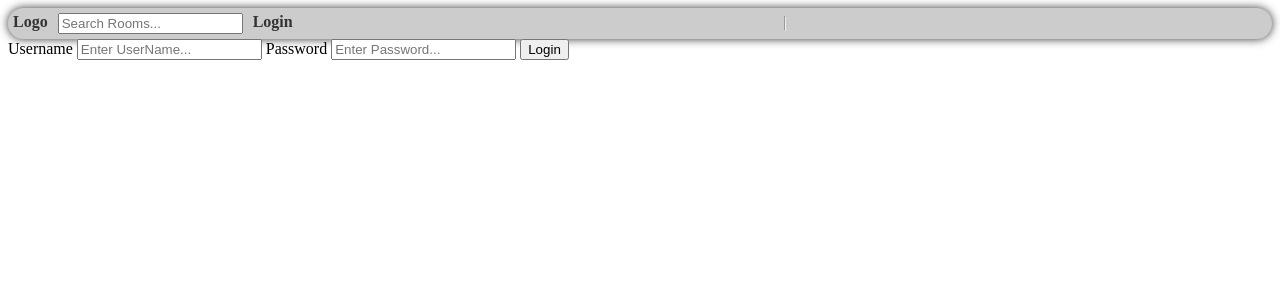
After one commit to Gabryte/BlogSantanni, a Django app: page /login/ in a window 1280 px wide. The commit adds this page. Shown: the top 300 px of the page. Run offline with Django 4.2, Linux system fonts and the light colour scheme; some libraries are stand-ins or nearby versions.

Commit message:
added login page

```diff
--- a/baseProject/forms.py
+++ b/baseProject/forms.py
@@ -1,3 +1,4 @@
+from django.contrib.auth.models import User
 from django.forms import ModelForm
 from .models import Room, Topic, Message
 
@@ -5,3 +6,8 @@ class RoomForm(ModelForm):
     class Meta:
         model = Room
         fields = '__all__'
+
+class UserForm(ModelForm):
+    class Meta:
+        model = User
+        fields = ['username','password']
--- a/baseProject/templates/baseProject/home.html
+++ b/baseProject/templates/baseProject/home.html
@@ -37,6 +37,7 @@
             {% endfor %}
         </nav>
     <section class="rooms">
+        <h5>{{ rooms_count }} rooms available</h5>
         <a href="{% url 'create-room' %}">Create a Room for blogging</a>
         <div>
             {% for room in rooms %}
@@ -45,6 +46,7 @@
                 <a href="{% url 'delete-room' room.id %}">Delete</a>
                 <span>@{{room.host.username}}</span>
                 <h5>{{ room.id }} -- <a href="{% url 'room' room.id %}">{{ room.name }}</a></h5>
+                <p>{{ room.description }}</p>
                 <small>{{room.topic.name}}</small>
                 <hr/>
             </div>
--- /dev/null
+++ b/baseProject/templates/baseProject/login_register.html
@@ -0,0 +1,15 @@
+{% extends 'main.html' %}
+{% load crispy_forms_filters %}
+{% block content %}
+    <section>
+    <form method="POST" action="">
+        {% csrf_token %}
+
+        <label for="username">Username</label>
+        <input type="text" name="username" placeholder="Enter UserName..." id="username">
+        <label for="password">Password</label>
+        <input type="password" name="password" placeholder="Enter Password..." id="password">
+        <input type="submit" value="Login">
+    </form>
+    </section>
+{% endblock %}
--- a/baseProject/templates/baseProject/room_form.html
+++ b/baseProject/templates/baseProject/room_form.html
@@ -5,7 +5,10 @@
     <div>
         <form method="POST" action="">
             {% csrf_token %}
-            {{ form|crispy }}
+            <label for="email">Email</label>
+            <input type="email" name="email" placeholder="Enter Email..." id="email">
+            <label for="password">Password</label>
+            <input type="password" name="password" placeholder="Enter Password..." id="password">
             <button type="submit">Submit</button>
         </form>
     </div>
--- a/baseProject/urls.py
+++ b/baseProject/urls.py
@@ -3,9 +3,11 @@ from . import views
 from django.http import HttpResponse
 
 urlpatterns = [
+
     path('', views.home, name='home'),
     path('room/<str:pk>/', views.room, name='room'),
     path('create-room/', views.createRoom, name='create-room'),
     path('update-room/<str:pk>', views.updateRoom, name='update-room'),
     path('delete-room/<str:pk>', views.deleteRoom, name='delete-room'),
+    path('login/', views.loginPage, name='loginPage'),
 ]
--- a/baseProject/views.py
+++ b/baseProject/views.py
@@ -1,16 +1,32 @@
+from django.contrib.auth.models import User
+from django.contrib import messages
 from django.shortcuts import render, redirect
 from .models import Room, Topic
 from .forms import RoomForm
-
+from django.db.models import Q
 
 # Create your views here.
 
 
+def loginPage(request):
+    if request.method == 'POST':
+        username = request.POST.get('username')
+        password = request.POST.get('password')
+        try:
+            user = User.objects.get(username=username)
+        except:
+            messages.error(request, 'Username does not exist')
+
+    context = {}
+    return render(request, 'baseProject/login_register.html',context)
+
 def home(request):
     q = request.GET.get('q') if request.GET.get('q') != None else ''
-    rooms = Room.objects.filter(topic__name__icontains=q).order_by('-updated')
+    rooms = Room.objects.filter(Q(topic__name__icontains=q) | Q(name__icontains=q) | Q(description__icontains=q)).order_by('-updated')
     topic = Topic.objects.all()
-    context = {'rooms':rooms, 'topics':topic}
+
+    rooms_count = rooms.count()
+    context = {'rooms':rooms, 'topics':topic, 'rooms_count':rooms_count}
     return render(request, 'baseProject/home.html',context)
 def room(request, pk):
     room = Room.objects.get(id=pk)
--- a/templates/header.html
+++ b/templates/header.html
@@ -23,5 +23,6 @@
     <form method="GET" action="{% url 'home' %}">
         <input type="text" name="q" placeholder="Search Rooms...">
     </form>
+    <a href="{% url 'loginPage' %}">Login</a>
 <hr/>
 </header>
--- a/templates/main.html
+++ b/templates/main.html
@@ -6,8 +6,27 @@
     <title>Blogger</title>
     <meta name="viewport" content="width=device-width, initial-scale=1.0">
 </head>
+<style>
+    .messages {
+        padding: 5px;
+        width: 100%;
+        border-top: 1px solid lightblue;
+        border-bottom: 1px solid lightblue;
+    }
+</style>
 <body>
 {% include 'header.html' %}
+
+{% if messages %}
+<ul class="messages">
+    {% for message in messages %}
+    <li{% if message.tags %} class="{{ message.tags }}"{% endif %}>
+        {% if message.level == DEFAULT_MESSAGE_LEVELS.ERROR %}Important: {% endif %}
+        {{ message }}
+    </li>
+    {% endfor %}
+</ul>
+{% endif %}
 {%  block content %}
 {%  endblock %}
 </body>
```
Also changed, not shown: db.sqlite3.
